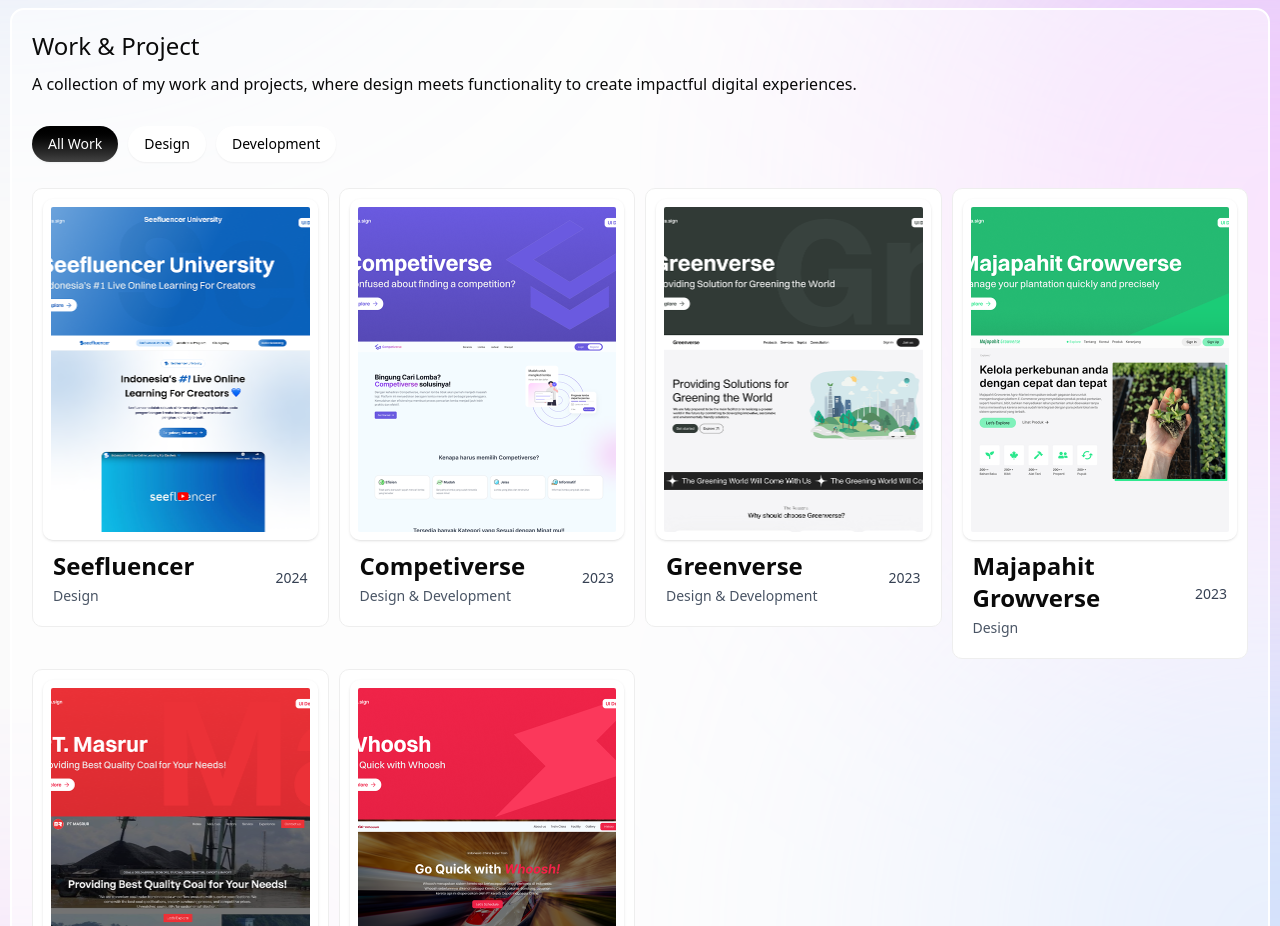
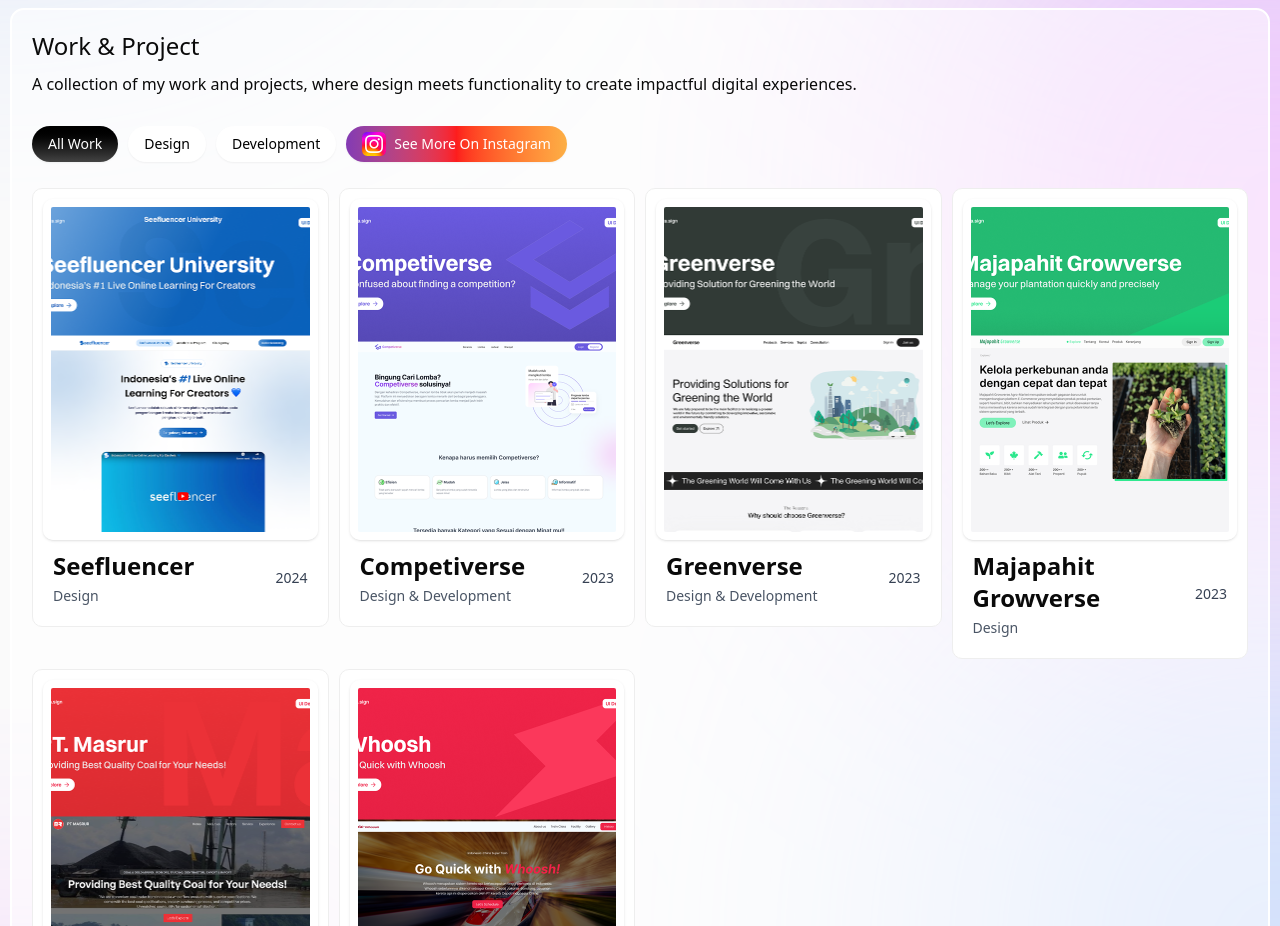
Before and after one commit to aryadira/aryadira-minimalism, a Next.js app: page / in a window 1280 px wide. Shown: the part 1080-2006 px from the top of the page. Built offline with nearby package versions, Linux system fonts and the light colour scheme.

Commit message:
add instagram link for work

```diff
--- a/src/app/globals.css
+++ b/src/app/globals.css
@@ -1,5 +1,9 @@
 @import "tailwindcss";
 @import "tw-animate-css";
+
+.bg-instagram {
+  @apply bg-gradient-to-r from-[#833AB4] via-[#FD1D1D] to-[#FCAF45] hover:from-[#6e2a9c] hover:via-[#e31212] hover:to-[#e6a336];
+}
 
 .bg-black-gradient {
   @apply bg-gradient-to-b from-[#000000] to-[#444444] text-white hover:from-[#111111] hover:to-[#333333];
--- a/src/components/section/work.tsx
+++ b/src/components/section/work.tsx
@@ -3,6 +3,8 @@
 import { SectionBlur, SectionHeader, WorkCard } from "../custom";
 import { Button } from "../ui/button";
 import { workProjects } from "@/lib/constant/workProjects";
+import instagram from "@/assets/imgs/ig.png";
+import Image from "next/image";
 
 const workTab = [
   { name: "All Work", key: "all" },
@@ -35,6 +37,12 @@
             {tab.name}
           </Button>
         ))}
+        <a href='https://www.instagram.com/dira.sign/' target='_blank'>
+          <Button className={`rounded-full transition-all duration-300 bg-instagram text-white`}>
+            <Image src={instagram} width={24} height={24} alt='instagram' />
+            See More On Instagram
+          </Button>
+        </a>
       </div>
 
       {/* 🔥 Work List with Animation */}
```
